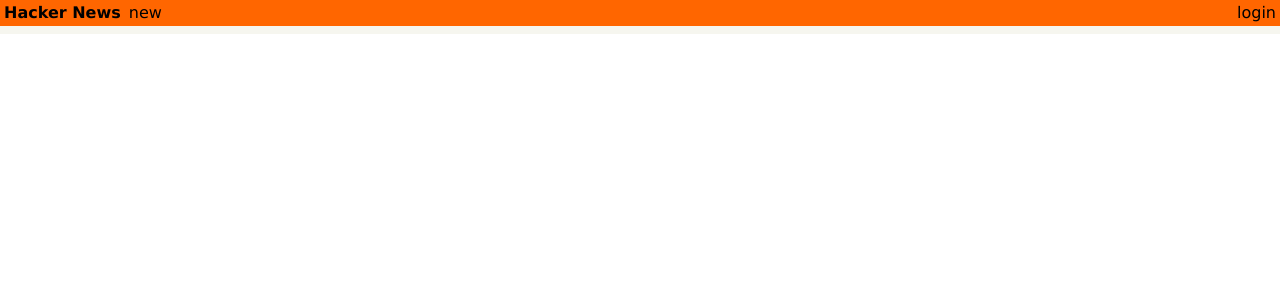
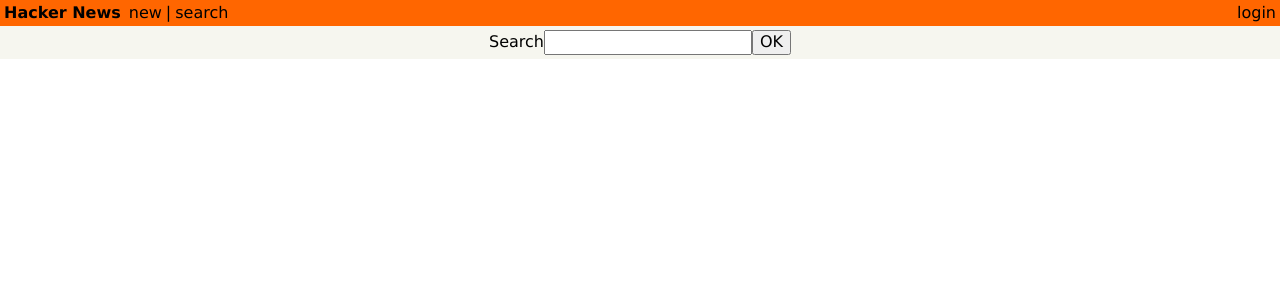
Before and after one commit to azerbelhedi/apollo-react-playground, a React (Create React App) app: page /search in a window 1280 px wide. Shown: the top 300 px of the page. Built offline with nearby package versions, Linux system fonts and the light colour scheme.

Commit message:
search query with filter

```diff
--- a/src/components/App.js
+++ b/src/components/App.js
@@ -6,6 +6,7 @@
 import Header from "./Header";
 import { Switch, Route } from "react-router-dom";
 import Login from "./Login";
+import Search from "./Search";
 
 function App() {
   return (
@@ -17,6 +18,7 @@
           <Route exact path="/" component={LinkList} />
           <Route exact path="/create" component={CreateLink} />
           <Route exact path = "/login" component = {Login} />
+          <Route exact path = "/search" component = {Search}/>
         </Switch>
       </div>
       {/*
--- a/src/components/Header.js
+++ b/src/components/Header.js
@@ -12,6 +12,11 @@
         <Link to="/" className="ml1 no-underline black">
           new
         </Link>
+        <div className="ml1">|</div>
+        <Link to="/search" className="ml1 no-underline black">
+          search
+        </Link>
+
         {authToken && (
           <div className="flex">
             <div className="ml1">|</div>
--- /dev/null
+++ b/src/components/Search.js
@@ -0,0 +1,60 @@
+import React, { useState } from "react";
+import { withApollo } from "react-apollo";
+import gql from "graphql-tag";
+import Link from "./Link";
+
+function Search({ client }) {
+  const [state, setState] = useState({ links: [], filter: "" });
+  const { links, filter } = state;
+
+  const _executeSearch = async () => {
+    // filer and links from state
+    const result = await client.query({
+      query: FEED_SEARCH_QUERY,
+      variables: { filter },
+    });
+    const links = result.data.feed.links
+    setState({...state, links : links})
+  };
+
+  return (
+    <div>
+      <div>
+        Search
+        <input
+          type="text"
+          onChange={(e) => setState({ ...state, filter: e.target.value })}
+        />
+        <button onClick={() => _executeSearch()}>OK</button>
+      </div>
+      {links.map((link, index) => (
+        <Link key={link.id} link={link} index={index} />
+      ))}
+    </div>
+  );
+}
+
+const FEED_SEARCH_QUERY = gql`
+  query FeedSearchQuery($filter: String!) {
+    feed(filter: $filter) {
+      links {
+        id
+        url
+        description
+        createdAt
+        postedBy {
+          id
+          name
+        }
+        votes {
+          id
+          user {
+            id
+          }
+        }
+      }
+    }
+  }
+`;
+
+export default withApollo(Search);
```
